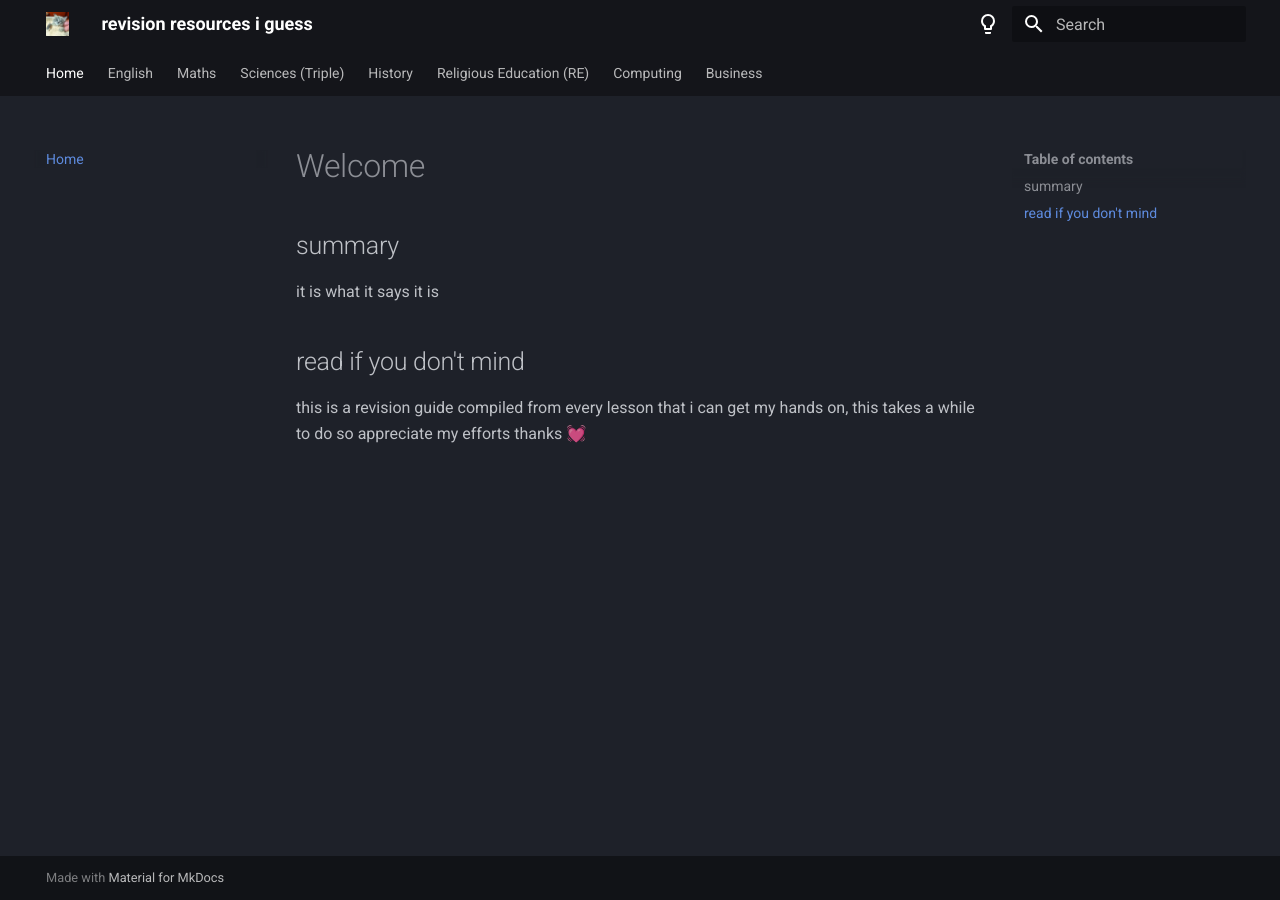
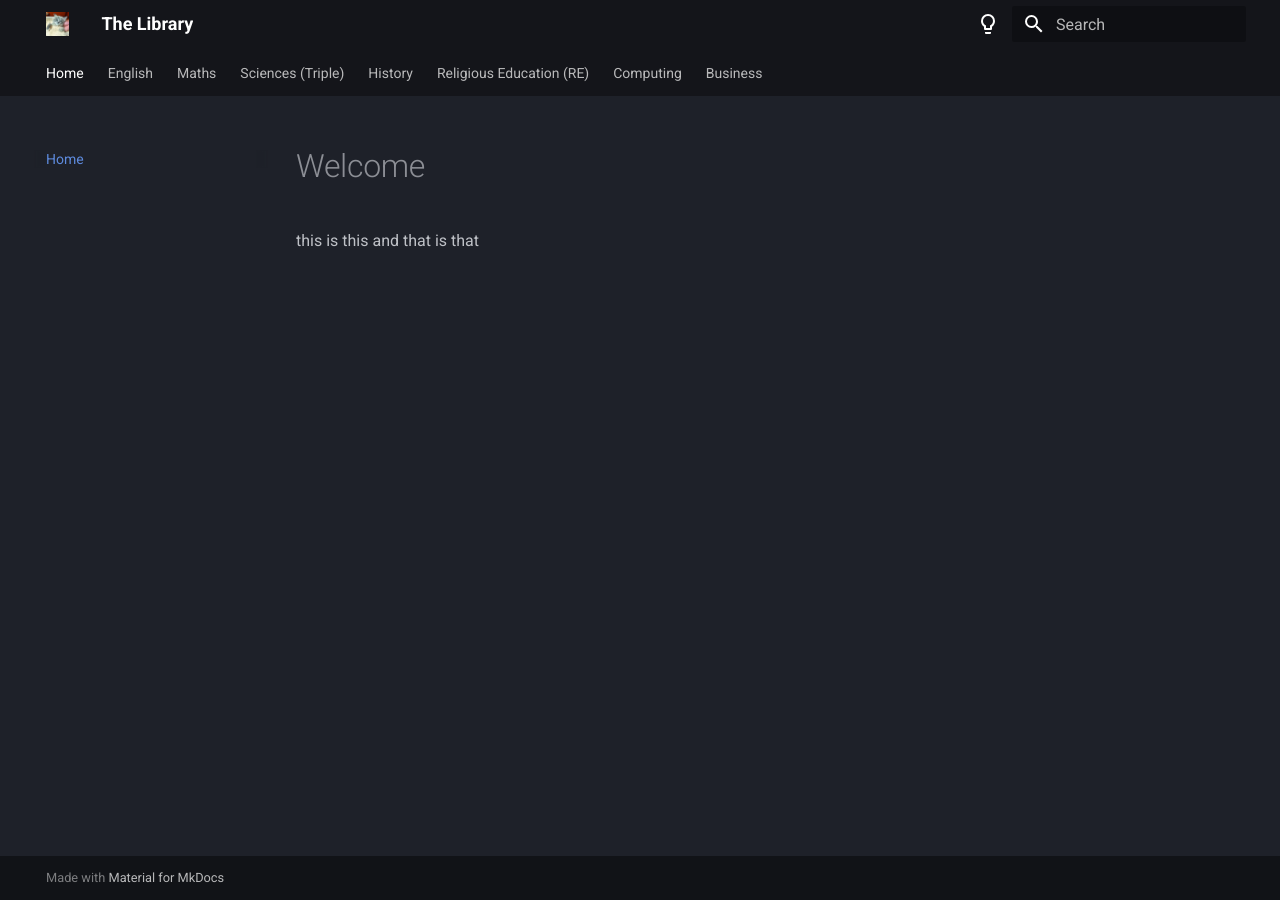
Before and after one commit to public-archive-docs/revision_archive, an MkDocs documentation site: the page built from docs/index.md, in a window 1280 px wide. Built offline with MkDocs 1.6.1 and Material for MkDocs 9.7.7, drawn with Linux system fonts in a browser that asks for light colours; old or Windows-style settings are respelled for this version of MkDocs; some of the changed lines change nothing that is shown.

Commit message:
LoR reference lolololol

```diff
--- a/docs/index.md
+++ b/docs/index.md
@@ -1,9 +1,3 @@
 # Welcome
 
-## summary
-
-it is what it says it is
-
-## read if you don't mind
-
-this is a revision guide compiled from every lesson that i can get my hands on, this takes a while to do so appreciate my efforts thanks 💓
+this is this and that is that
--- a/mkdocs.yml
+++ b/mkdocs.yml
@@ -1,5 +1,5 @@
-site_name: revision resources i guess
-site_description: as it says
+site_name: The Library
+site_description: "May you find your book in this place."
 site_url: https://public-archive-sjb.github.io/revision-archive/
 
 theme:
@@ -35,33 +35,115 @@
 
 nav:
   - Home: index.md
+
   - English:
-    - Language: english/language/index.md
+    - Language:
+      - Overview: english/language/index.md
     - Literature:
-      - overview: english/literature/index.md
-      - paper 1:
+      - Overview: english/literature/index.md
+      - Paper 1:
         - Romeo & Juliet:
-          - overview: english/literature/romeo_and_juliet/index.md
-          - timeline: english/literature/romeo_and_juliet/timeline.md
-          - trival stuff:
-            - relations: english/literature/romeo_and_juliet/trivial_stuff/relations.md
-            - kill feed: english/literature/romeo_and_juliet/trivial_stuff/who_kills_who.md
+          - Overview: english/literature/romeo_and_juliet/index.md
+          - Timeline: english/literature/romeo_and_juliet/timeline.md
+          - Trivial Stuff:
+            - Relations: english/literature/romeo_and_juliet/trivial_stuff/relations.md
+            - Kill Feed: english/literature/romeo_and_juliet/trivial_stuff/who_kills_who.md
         - Jekyll & Hyde:
-          - overview: english/literature/jekyll_and_hyde/index.md
+          - Overview: english/literature/jekyll_and_hyde/index.md
+          - Timeline: english/literature/jekyll_and_hyde/timeline.md
+
   - Maths:
-    - overview: maths/index.md
+    - Overview: maths/index.md
+
   - Sciences (Triple):
     - Biology:
-      - overview: sciences/biology/index.md
+      - Overview: sciences/biology/index.md
+      - Exchange and Transport:
+        - Overview: sciences/biology/exchange_and_transport/index.md
+      - Coordination, Control and Homeostasis:
+        - Overview: sciences/biology/coordination_control_homeostasis/index.md
+      - Plant Structures and Functions:
+        - Overview: sciences/biology/plant_structures_and_functions/index.md
+      - Key Concepts:
+        - Overview: sciences/biology/key_concepts/index.md
+
     - Chemistry:
-      - overview: sciences/chemistry/index.md
+      - Overview: sciences/chemistry/index.md
+      - Formulae, Equations and Hazards:
+        - Overview: sciences/chemistry/formulae_equations_hazards/index.md
+      - Bonding:
+        - Overview: sciences/chemistry/bonding/index.md
+      - Groups in the Periodic Table:
+        - Overview: sciences/chemistry/groups_in_the_periodic_table/index.md
+      - Reactions of Acids:
+        - Overview: sciences/chemistry/reactions_of_acids/index.md
+      - Obtaining and Using Metals:
+        - Overview: sciences/chemistry/obtaining_and_using_metals/index.md
+      - Energy in Reactions:
+        - Overview: sciences/chemistry/energy_in_reactions/index.md
+      - Reversible Reactions and Equilibrium:
+        - Overview: sciences/chemistry/reversible_reactions_and_equilibrium/index.md
+      - Electrolysis:
+        - Overview: sciences/chemistry/electrolysis/index.md
+
     - Physics:
-      - overview: sciences/physics/index.md
+      - Overview: sciences/physics/index.md
+      - Energy and Efficiency:
+        - Overview: sciences/physics/energy_and_efficiency/index.md
+      - Electrical Circuits:
+        - Overview: sciences/physics/electrical_circuits/index.md
+      - Forces and Movement:
+        - Overview: sciences/physics/forces_and_movement/index.md
+      - Using Electromagnetic Waves:
+        - Overview: sciences/physics/using_electromagnetic_waves/index.md
+      - Radioactivity:
+        - Overview: sciences/physics/radioactivity/index.md
+      - Astronomy:
+        - Overview: sciences/physics/astronomy/index.md
+      - Forces and Work Done:
+        - Overview: sciences/physics/forces_and_work_done/index.md
+      - Applications of Electricity:
+        - Overview: sciences/physics/applications_of_electricity/index.md
+
   - History:
-    - overview : history/index.md
+    - Overview: history/index.md
+    - America:
+      - 1920s:
+        - Overview: history\america\1920s\index.md
+      - The Depression:
+        - Overview: history\america\the_depression\index.md
+      - Post-War:
+        - Overview: history\america\post_war\index.md
+    - Cold War:
+      - Origins:
+        - Overview: history\cold_war\origins\index.md
+      - Development:
+        - Overview: history\cold_war\development\index.md
+      - Transformation:
+        - Overview: history\cold_war\transformation\index.md
+
+
   - Religious Education (RE):
-    - overview : religious_education/index.md
+    - Overview: religious_education/index.md
+    - Catholic Beliefs and Teaching:
+      - Overview: religious_education\catholic_beliefs_and_teachings\index.md
+    - Catholic Practices:
+      - Overview: religious_education\catholic_practices\index.md
+    - Sources of Wisdom and Authority:
+      - Overview: religious_education\sources_of_wisdom_and_authority\index.md
+    - Forms of Expression and Catholic Art:
+      - Overview: religious_education\forms_of_expression_and_catholic_art\index.md
+    - Jewish Beliefs:
+      - Overview: religious_education\jewish_beliefs\index.md
+
   - Computing:
-    - overview: computing/index.md
+    - Overview: computing/index.md
+
   - Business:
-    - overview : business/index.md
+    - Overview: business/index.md
+    - Business in the Real World:
+      - Overview: business/business_in_the_real_world/index.md
+    - Human Resources:
+      - Overview: business/human_resources/index.md
+    - Marketing:
+      - Overview: business/marketing/index.md
```
